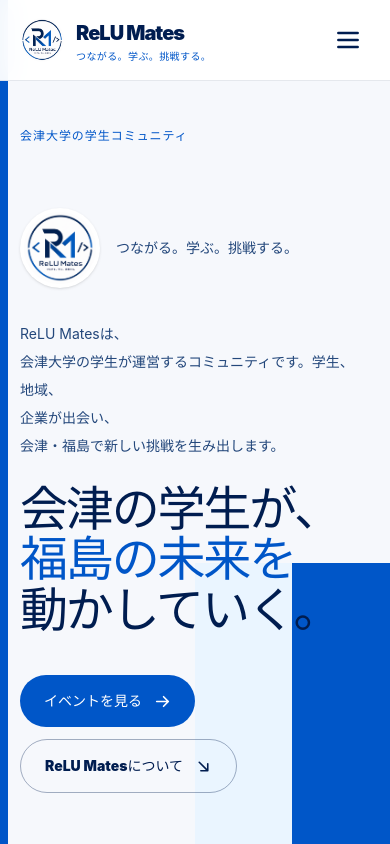
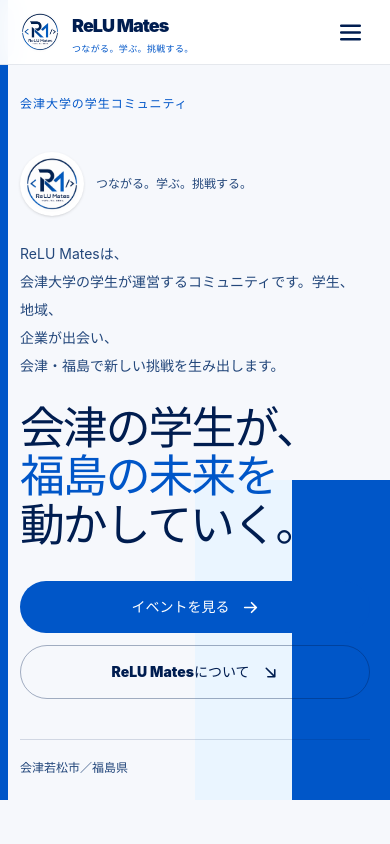
Before and after one commit to okaka-1205/relu-mates, a React (Vite) app: page / in a window 390 px wide. Shown: the top 844 px of the page. Built offline with nearby package versions, Linux system fonts and the light colour scheme.

Commit message:
Improve mobile layout

```diff
--- a/src/components/Activities.tsx
+++ b/src/components/Activities.tsx
@@ -3,6 +3,6 @@
 
 export function Activities() {
   return (
-    <section id="activities" className="scroll-scene scroll-mt-20 bg-[#eaf5ff] py-24 sm:py-32"><div className="mx-auto max-w-[1440px] px-5 sm:px-8 lg:px-12"><div className="flex flex-col justify-between gap-8 md:flex-row md:items-end"><div><p className="eyebrow">活動内容</p><h2 className="section-title mt-5">知ったことを、<br />行動につなげる。</h2></div><p className="max-w-sm text-sm leading-7 text-[#23477b]">答えを最初から決めず、地域に耳を傾けます。仲間と話しながら、できることを一つずつ形にしていきます。</p></div><div className="mt-16 divide-y border-y border-[#001d50]/20">{activities.map((activity) => <article className="group grid gap-5 py-7 transition md:grid-cols-[64px_0.72fr_1.45fr_auto] md:items-center md:gap-5 md:py-9" key={activity.number}><p className="font-mono text-xs text-[#001d50]/50">{activity.number}</p><div><h3 className="text-2xl font-black tracking-[-0.03em] sm:text-3xl">{activity.title}</h3><p className="mt-2 font-bold text-[#0056c8]">{activity.lead}</p></div><p className="max-w-none text-xs leading-7 text-[#23477b] lg:whitespace-nowrap">{activity.description}</p><span className="grid h-11 w-11 place-items-center rounded-full border border-[#001d50]/25 transition group-hover:bg-[#0056c8] group-hover:text-white" aria-hidden="true"><ArrowUpRight size={19} weight="bold" /></span></article>)}</div></div></section>
+    <section id="activities" className="scroll-scene scroll-mt-20 bg-[#eaf5ff] py-24 sm:py-32"><div className="mx-auto max-w-[1440px] px-5 sm:px-8 lg:px-12"><div className="flex flex-col justify-between gap-8 md:flex-row md:items-end"><div><p className="eyebrow">活動内容</p><h2 className="section-title mt-5">知ったことを、<br />行動につなげる。</h2></div><p className="max-w-sm text-sm leading-7 text-[#23477b]">答えを最初から決めず、地域に耳を傾けます。仲間と話しながら、できることを一つずつ形にしていきます。</p></div><div className="mt-10 divide-y border-y border-[#001d50]/20 sm:mt-16">{activities.map((activity) => <article className="group relative grid gap-5 py-7 pr-14 transition md:grid-cols-[64px_0.72fr_1.45fr_auto] md:items-center md:gap-5 md:py-9 md:pr-0" key={activity.number}><p className="font-mono text-xs text-[#001d50]/50">{activity.number}</p><div><h3 className="text-2xl font-black tracking-[-0.03em] sm:text-3xl">{activity.title}</h3><p className="mt-2 font-bold text-[#0056c8]">{activity.lead}</p></div><p className="max-w-none text-xs leading-7 text-[#23477b] lg:whitespace-nowrap">{activity.description}</p><span className="absolute right-0 top-16 grid h-11 w-11 place-items-center rounded-full border border-[#001d50]/25 transition group-hover:bg-[#0056c8] group-hover:text-white md:static md:translate-y-0" aria-hidden="true"><ArrowUpRight size={19} weight="bold" /></span></article>)}</div></div></section>
   )
 }
--- a/src/components/Community.tsx
+++ b/src/components/Community.tsx
@@ -10,8 +10,8 @@
           <div><p className="max-w-2xl text-lg leading-9 text-[#23477b] sm:text-xl">ReLU Matesは、誰かがつくった場所に参加するだけのコミュニティではありません。会津で何かを始めたい人が、仲間を見つけ、学び、試せる場所です。</p><a className="mt-10 inline-flex items-center gap-3 rounded-full bg-[#0056c8] px-6 py-4 text-sm font-black text-white transition hover:bg-[#001d50]" href={siteConfig.socials.instagram} target="_blank" rel="noreferrer"><InstagramLogo size={20} weight="bold" />Instagramでつながる <ArrowUpRight size={18} weight="bold" /></a></div>
         </div>
 
-        <div className="mt-16 grid divide-y divide-[#001d50]/15 border-y border-[#001d50]/15 md:grid-cols-3 md:divide-x md:divide-y-0">
-          {communityRoles.map((role) => <article className="p-7 sm:p-9" key={role.label}><UsersThree size={28} weight="bold" className="text-[#0056c8]" /><p className="mt-14 text-xs font-black tracking-[0.16em] text-[#0056c8]">{role.label}</p><h3 className="mt-3 text-3xl font-black tracking-[-0.06em]">{role.title}</h3><p className="mt-5 text-sm leading-7 text-[#23477b]">{role.description}</p></article>)}
+        <div className="mt-10 grid divide-y divide-[#001d50]/15 border-y border-[#001d50]/15 sm:mt-16 md:grid-cols-3 md:divide-x md:divide-y-0">
+          {communityRoles.map((role) => <article className="p-6 sm:p-9" key={role.label}><UsersThree size={28} weight="bold" className="text-[#0056c8]" /><p className="mt-8 text-xs font-black tracking-[0.16em] text-[#0056c8] sm:mt-14">{role.label}</p><h3 className="mt-3 text-3xl font-black tracking-[-0.06em]">{role.title}</h3><p className="mt-5 text-sm leading-7 text-[#23477b]">{role.description}</p></article>)}
         </div>
         <p className="mt-6 text-xs leading-6 text-[#23477b]">活動写真は、公式Instagramの投稿と連携して順次掲載予定です。</p>
       </div>
--- a/src/components/Header.tsx
+++ b/src/components/Header.tsx
@@ -8,16 +8,16 @@
 
   return (
     <header className="fixed inset-x-0 top-0 z-50 border-b border-[#001d50]/10 bg-white/95 text-[#001d50] backdrop-blur-md">
-      <div className="mx-auto flex h-20 max-w-[1440px] items-center justify-between px-5 sm:px-8 lg:px-12">
+      <div className="mx-auto flex h-16 max-w-[1440px] items-center justify-between px-5 sm:h-20 sm:px-8 lg:px-12">
         <a className="flex items-center gap-3 font-black tracking-[-0.06em]" href="#top" onClick={closeMenu} aria-label="ReLU Mates トップへ">
-          <img className="h-11 w-11 rounded-full bg-white object-contain" src={siteConfig.logoImage} alt="" aria-hidden="true" />
-          <span className="leading-none"><span className="block text-xl">ReLU Mates</span><span className="mt-1 block text-[10px] font-bold tracking-[0.04em] text-[#0056c8]">つながる。学ぶ。挑戦する。</span></span>
+          <img className="h-10 w-10 rounded-full bg-white object-contain sm:h-11 sm:w-11" src={siteConfig.logoImage} alt="" aria-hidden="true" />
+          <span className="leading-none"><span className="block text-lg sm:text-xl">ReLU Mates</span><span className="mt-1 block text-[9px] font-bold tracking-[0.04em] text-[#0056c8] sm:text-[10px]">つながる。学ぶ。挑戦する。</span></span>
         </a>
         <nav className="hidden items-center gap-8 text-sm font-bold lg:flex" aria-label="メインナビゲーション">
           {navLinks.map((link) => <a className="transition hover:text-[#0056c8]" href={link.href} key={link.href}>{link.label}</a>)}
           <a className="rounded-full bg-[#0056c8] px-5 py-3 text-white transition hover:bg-[#001d50]" href="#join">参加する</a>
         </nav>
-        <button className="grid h-11 w-11 place-items-center lg:hidden" type="button" onClick={() => setOpen(!open)} aria-expanded={open} aria-controls="mobile-navigation" aria-label={open ? 'メニューを閉じる' : 'メニューを開く'}>{open ? <X size={25} weight="bold" /> : <List size={28} weight="bold" />}</button>
+        <button className="grid h-10 w-10 place-items-center lg:hidden sm:h-11 sm:w-11" type="button" onClick={() => setOpen(!open)} aria-expanded={open} aria-controls="mobile-navigation" aria-label={open ? 'メニューを閉じる' : 'メニューを開く'}>{open ? <X size={24} weight="bold" /> : <List size={27} weight="bold" />}</button>
       </div>
       {open && <nav id="mobile-navigation" className="border-t border-[#001d50]/10 bg-white px-5 py-6 lg:hidden" aria-label="モバイルナビゲーション"><div className="mx-auto grid max-w-[1440px] gap-1">{navLinks.map((link) => <a className="border-b border-[#001d50]/10 py-4 text-lg font-bold" href={link.href} key={link.href} onClick={closeMenu}>{link.label}</a>)}<a className="mt-4 rounded-full bg-[#0056c8] px-5 py-4 text-center font-bold text-white" href="#join" onClick={closeMenu}>参加する</a></div></nav>}
     </header>
--- a/src/components/Hero.tsx
+++ b/src/components/Hero.tsx
@@ -3,19 +3,19 @@
 
 export function Hero() {
   return (
-    <section id="top" className="scroll-scene is-visible relative flex min-h-[780px] overflow-hidden bg-[#f6f8fc] pt-20 text-[#001d50] sm:min-h-[min(900px,100svh)]">
+    <section id="top" className="scroll-scene is-visible relative flex min-h-[700px] overflow-hidden bg-[#f6f8fc] pt-16 text-[#001d50] sm:min-h-[min(900px,100svh)] sm:pt-20">
       <div className="pointer-events-none absolute left-0 top-0 h-full w-2 bg-[#0056c8]" aria-hidden="true" />
       <div className="hero-ring pointer-events-none absolute -right-24 top-28 hidden lg:block" aria-hidden="true" />
       <div className="hero-bar pointer-events-none absolute bottom-0 right-0 h-2/5 w-1/2" aria-hidden="true" />
-      <div className="relative mx-auto flex w-full max-w-[1440px] flex-col justify-between px-5 pb-7 pt-12 sm:px-8 sm:pb-10 lg:px-12 lg:pt-20">
+      <div className="relative mx-auto flex w-full max-w-[1440px] flex-col justify-between px-5 pb-6 pt-8 sm:px-8 sm:pb-10 sm:pt-12 lg:px-12 lg:pt-20">
         <div className="text-xs font-bold tracking-[0.08em] text-[#0056c8]">会津大学の学生コミュニティ</div>
-        <div className="my-auto py-16 lg:py-20">
-          <div className="mb-8 flex items-center gap-4"><img className="h-20 w-20 rounded-full bg-white object-contain p-1 shadow-sm sm:h-24 sm:w-24" src={siteConfig.logoImage} alt="ReLU Mates ロゴ" /><p className="text-sm font-bold leading-6 text-[#23477b]">つながる。学ぶ。挑戦する。</p></div>
+        <div className="my-auto py-10 sm:py-16 lg:py-20">
+          <div className="mb-6 flex items-center gap-3 sm:mb-8 sm:gap-4"><img className="h-16 w-16 rounded-full bg-white object-contain p-1 shadow-sm sm:h-24 sm:w-24" src={siteConfig.logoImage} alt="ReLU Mates ロゴ" /><p className="text-xs font-bold leading-5 text-[#23477b] sm:text-sm sm:leading-6">つながる。学ぶ。挑戦する。</p></div>
           <p className="mb-6 max-w-2xl text-sm leading-7 text-[#23477b] sm:text-base">ReLU Matesは、<br />会津大学の学生が運営するコミュニティです。学生、<br />地域、<br />企業が出会い、<br />会津・福島で新しい挑戦を生み出します。</p>
-          <h1 className="max-w-5xl text-[clamp(3rem,8vw,7.5rem)] font-black leading-[1.05] tracking-[-0.045em]">会津の学生が、<br /><span className="text-[#0056c8]">福島の未来を</span><br />動かしていく。</h1>
-          <div className="mt-10 flex flex-wrap gap-3"><a className="group inline-flex items-center gap-3 rounded-full bg-[#0056c8] px-6 py-4 text-sm font-black text-white transition hover:bg-[#001d50]" href="#events">イベントを見る <ArrowRight size={17} weight="bold" className="transition group-hover:translate-x-1" /></a><a className="inline-flex items-center gap-3 rounded-full border border-[#001d50]/35 px-6 py-4 text-sm font-black text-[#001d50] transition hover:border-[#001d50] hover:bg-white" href="#about">ReLU Matesについて <ArrowDownRight size={17} weight="bold" /></a></div>
+          <h1 className="max-w-5xl text-[clamp(2.45rem,11.5vw,3.5rem)] font-black leading-[1.08] tracking-[-0.045em] sm:text-[clamp(3rem,8vw,7.5rem)] sm:leading-[1.05]">会津の学生が、<br /><span className="text-[#0056c8]">福島の未来を</span><br />動かしていく。</h1>
+          <div className="mt-8 flex flex-col gap-3 sm:mt-10 sm:flex-row sm:flex-wrap"><a className="group inline-flex items-center justify-center gap-3 rounded-full bg-[#0056c8] px-6 py-4 text-sm font-black text-white transition hover:bg-[#001d50]" href="#events">イベントを見る <ArrowRight size={17} weight="bold" className="transition group-hover:translate-x-1" /></a><a className="inline-flex items-center justify-center gap-3 rounded-full border border-[#001d50]/35 px-6 py-4 text-sm font-black text-[#001d50] transition hover:border-[#001d50] hover:bg-white" href="#about">ReLU Matesについて <ArrowDownRight size={17} weight="bold" /></a></div>
         </div>
-        <div className="flex items-end justify-between border-t border-[#001d50]/15 pt-5 text-xs font-medium text-[#23477b]"><p>会津若松市／福島県</p><p className="text-right">下へスクロール<br />↓</p></div>
+        <div className="flex items-end justify-between border-t border-[#001d50]/15 pt-5 text-xs font-medium text-[#23477b]"><p>会津若松市／福島県</p><p className="hidden text-right sm:block">下へスクロール<br />↓</p></div>
       </div>
     </section>
   )
--- a/src/components/News.tsx
+++ b/src/components/News.tsx
@@ -3,6 +3,6 @@
 
 export function News() {
   return (
-    <section id="news" className="scroll-scene scroll-mt-20 bg-white py-24 sm:py-32"><div className="mx-auto max-w-[1440px] px-5 sm:px-8 lg:px-12"><div className="flex items-end justify-between"><div><p className="eyebrow">お知らせ</p><h2 className="section-title mt-5">活動の記録</h2></div><span className="hidden text-sm text-[#23477b] sm:block">最新情報はInstagramでも発信しています。</span></div><div className="mt-14 border-t border-[#001d50]/20">{newsItems.map((item) => <article className="group grid gap-3 border-b border-[#001d50]/20 py-6 transition hover:px-3 sm:grid-cols-[150px_110px_1fr_auto] sm:items-center sm:gap-5 sm:py-7" key={`${item.date}-${item.title}`}><time className="font-mono text-xs text-[#001d50]/55">{item.date}</time><span className="text-xs font-black tracking-[0.08em] text-[#0056c8]">{item.category}</span><h3 className="text-base font-bold sm:text-lg">{item.title}</h3><ArrowRight size={20} weight="bold" className="hidden transition group-hover:translate-x-1 sm:block" aria-hidden="true" /></article>)}</div><p className="mt-7 text-sm text-[#23477b]">ニュース一覧ページは準備中です。</p></div></section>
+    <section id="news" className="scroll-scene scroll-mt-20 bg-white py-24 sm:py-32"><div className="mx-auto max-w-[1440px] px-5 sm:px-8 lg:px-12"><div className="flex items-end justify-between"><div><p className="eyebrow">お知らせ</p><h2 className="section-title mt-5">活動の記録</h2></div><span className="hidden text-sm text-[#23477b] sm:block">最新情報はInstagramでも発信しています。</span></div><div className="mt-10 border-t border-[#001d50]/20 sm:mt-14">{newsItems.map((item) => <article className="group grid gap-2 border-b border-[#001d50]/20 py-5 transition hover:px-3 sm:grid-cols-[150px_110px_1fr_auto] sm:items-center sm:gap-5 sm:py-7" key={`${item.date}-${item.title}`}><time className="font-mono text-xs text-[#001d50]/55">{item.date}</time><span className="text-xs font-black tracking-[0.08em] text-[#0056c8]">{item.category}</span><h3 className="text-base font-bold sm:text-lg">{item.title}</h3><ArrowRight size={20} weight="bold" className="hidden transition group-hover:translate-x-1 sm:block" aria-hidden="true" /></article>)}</div><p className="mt-7 text-sm text-[#23477b]">ニュース一覧ページは準備中です。</p></div></section>
   )
 }
--- a/src/index.css
+++ b/src/index.css
@@ -56,6 +56,9 @@
 }
 
 @media (max-width: 640px) {
+  section.scroll-scene:not(#top) { padding-top: 4rem; padding-bottom: 4rem; }
+  .section-title { font-size: clamp(2.25rem, 10.2vw, 2.9rem); line-height: 1.14; }
+  .join-link { padding-top: .875rem; padding-bottom: .875rem; }
   .story-stack { padding-bottom: 0; }
   .story-card { position: relative; top: auto; margin-bottom: 1rem; }
 }
```
Also changed, not shown: src/components/Events.tsx (+1 -1 lines).
